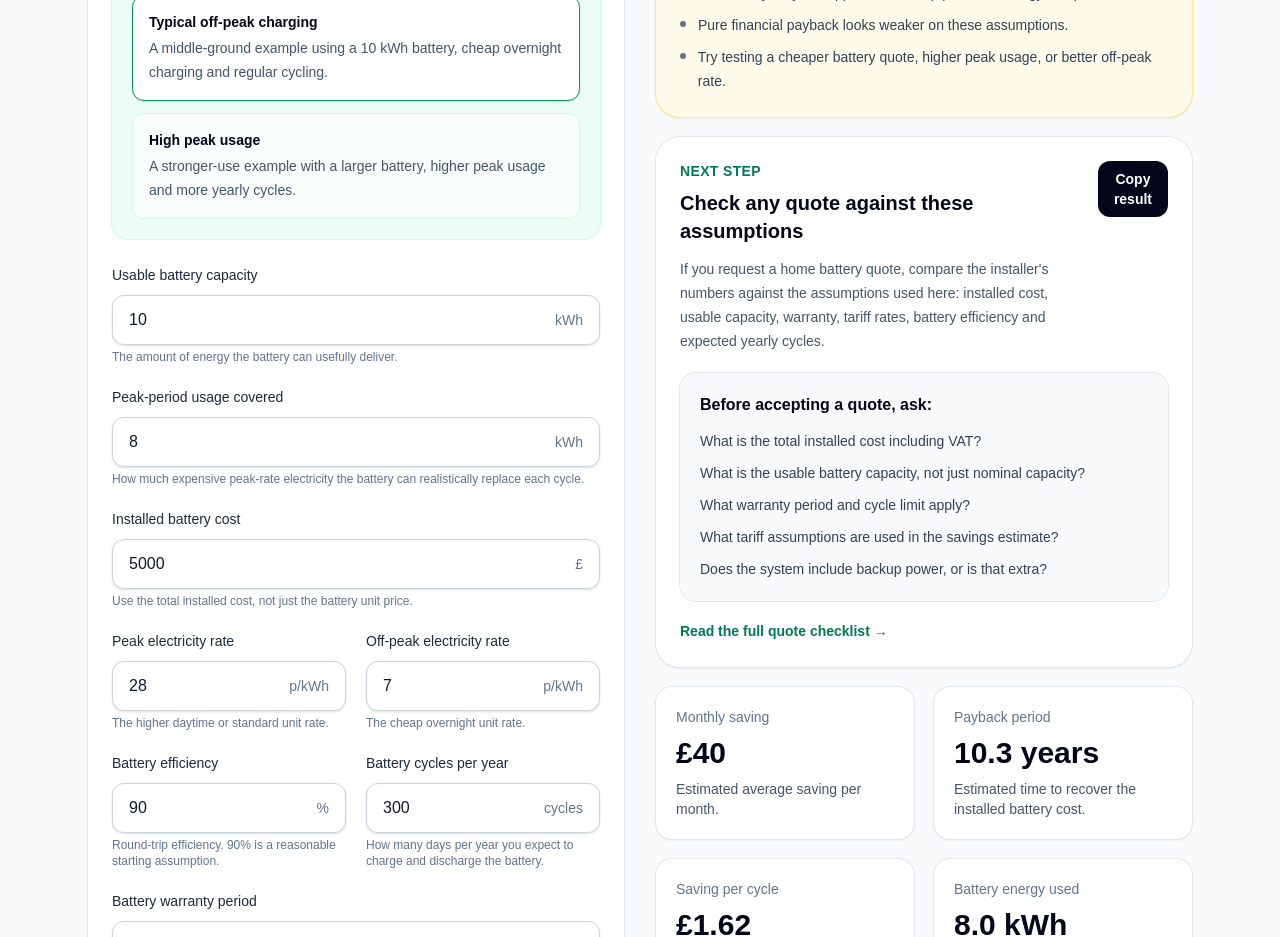
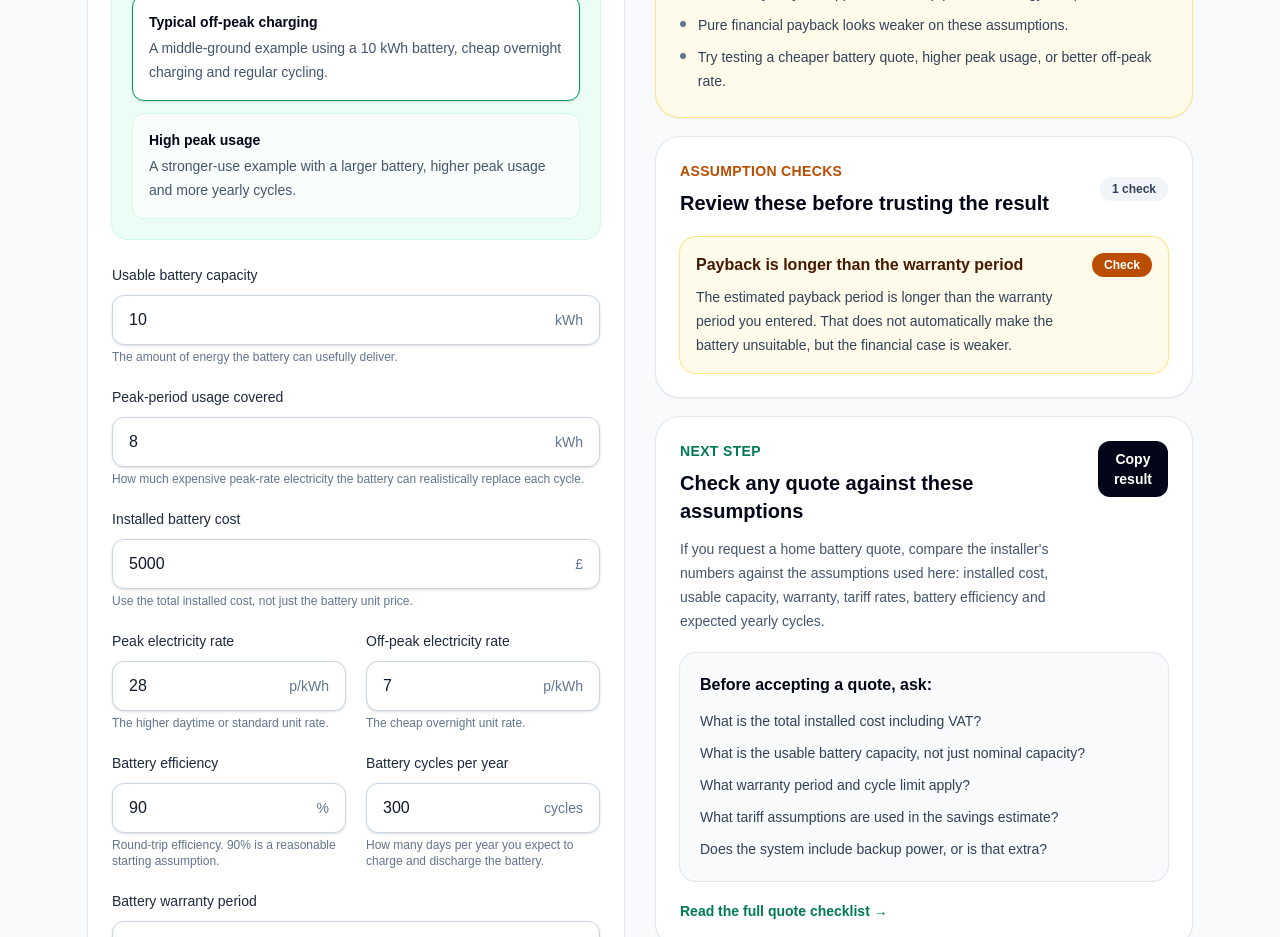
Before and after one commit to andrew-mcmanis/uk-battery-savings, a Next.js app: page / in a window 1280 px wide. Shown: the part 1740-2677 px from the top of the page. Built offline with nearby package versions, Linux system fonts and the light colour scheme.

Commit message:
Add battery calculator assumption checks

```diff
--- a/src/components/BatterySavingsCalculator.tsx
+++ b/src/components/BatterySavingsCalculator.tsx
@@ -1,11 +1,12 @@
 "use client";
 
-import { batteryPresets } from "@/data/batteryPresets";
 import {
   calculateBatterySavings,
   type BatteryCalculatorInputs,
 } from "@/lib/batteryCalculator";
+import { batteryPresets } from "@/data/batteryPresets";
 import { getBatteryVerdict } from "@/lib/batteryVerdict";
+import { getBatteryWarnings } from "@/lib/batteryWarnings";
 import { useMemo, useState } from "react";
 
 function formatCurrency(value: number) {
@@ -128,6 +129,29 @@ function getVerdictClasses(tone: string) {
   }
 }
 
+function getWarningClasses(tone: string) {
+  switch (tone) {
+    case "negative":
+      return {
+        container: "bg-red-50 ring-red-200",
+        badge: "bg-red-700 text-white",
+        text: "text-red-950",
+      };
+    case "warning":
+      return {
+        container: "bg-amber-50 ring-amber-200",
+        badge: "bg-amber-700 text-white",
+        text: "text-amber-950",
+      };
+    default:
+      return {
+        container: "bg-blue-50 ring-blue-200",
+        badge: "bg-blue-700 text-white",
+        text: "text-blue-950",
+      };
+  }
+}
+
 export default function BatterySavingsCalculator() {
   const [inputs, setInputs] = useState<BatteryCalculatorInputs>({
     batteryCapacityKwh: 10,
@@ -155,6 +179,10 @@ export default function BatterySavingsCalculator() {
   }, [inputs, results]);
 
   const verdictClasses = getVerdictClasses(verdict.tone);
+
+  const warnings = useMemo(() => {
+    return getBatteryWarnings({ inputs, results });
+  }, [inputs, results]);
 
   function applyPreset(presetId: string, presetInputs: BatteryCalculatorInputs) {
     setInputs({ ...presetInputs });
@@ -421,6 +449,61 @@ export default function BatterySavingsCalculator() {
             </ul>
           </div>
 
+          {warnings.length > 0 ? (
+            <div className="rounded-3xl bg-white p-6 shadow-sm ring-1 ring-slate-200">
+              <div className="flex flex-col gap-2 sm:flex-row sm:items-center sm:justify-between">
+                <div>
+                  <p className="text-sm font-semibold uppercase tracking-wide text-amber-700">
+                    Assumption checks
+                  </p>
+
+                  <h3 className="mt-2 text-xl font-bold text-slate-950">
+                    Review these before trusting the result
+                  </h3>
+                </div>
+
+                <span className="inline-flex w-fit rounded-full bg-slate-100 px-3 py-1 text-xs font-semibold text-slate-700">
+                  {warnings.length} check{warnings.length === 1 ? "" : "s"}
+                </span>
+              </div>
+
+              <div className="mt-5 space-y-3">
+                {warnings.map((warning) => {
+                  const warningClasses = getWarningClasses(warning.tone);
+
+                  return (
+                    <div
+                      key={warning.id}
+                      className={`rounded-2xl p-4 ring-1 ${warningClasses.container}`}
+                    >
+                      <div className="flex flex-col gap-3 sm:flex-row sm:items-start sm:justify-between">
+                        <div>
+                          <h4 className={`font-semibold ${warningClasses.text}`}>
+                            {warning.title}
+                          </h4>
+
+                          <p className="mt-2 text-sm leading-6 text-slate-700">
+                            {warning.message}
+                          </p>
+                        </div>
+
+                        <span
+                          className={`inline-flex w-fit rounded-full px-3 py-1 text-xs font-semibold ${warningClasses.badge}`}
+                        >
+                          {warning.tone === "negative"
+                            ? "Important"
+                            : warning.tone === "warning"
+                              ? "Check"
+                              : "Note"}
+                        </span>
+                      </div>
+                    </div>
+                  );
+                })}
+              </div>
+            </div>
+          ) : null}
+
           <div className="rounded-3xl bg-white p-6 shadow-sm ring-1 ring-slate-200">
             <div className="flex flex-col gap-4 sm:flex-row sm:items-start sm:justify-between">
               <div>
--- /dev/null
+++ b/src/lib/batteryWarnings.ts
@@ -0,0 +1,90 @@
+import type {
+  BatteryCalculatorInputs,
+  BatteryCalculatorResults,
+} from "@/lib/batteryCalculator";
+
+export type BatteryWarningTone = "warning" | "negative" | "info";
+
+export type BatteryWarning = {
+  id: string;
+  tone: BatteryWarningTone;
+  title: string;
+  message: string;
+};
+
+type BatteryWarningArgs = {
+  inputs: BatteryCalculatorInputs;
+  results: BatteryCalculatorResults;
+};
+
+export function getBatteryWarnings({
+  inputs,
+  results,
+}: BatteryWarningArgs): BatteryWarning[] {
+  const warnings: BatteryWarning[] = [];
+
+  if (inputs.offPeakRatePence >= inputs.peakRatePence) {
+    warnings.push({
+      id: "off-peak-not-cheaper",
+      tone: "negative",
+      title: "Off-peak rate is not cheaper",
+      message:
+        "The off-peak rate should normally be lower than the peak rate. If it is the same or higher, charging a battery from the grid is unlikely to save money.",
+    });
+  }
+
+  if (inputs.peakUsageCoveredKwh > inputs.batteryCapacityKwh) {
+    warnings.push({
+      id: "peak-usage-exceeds-battery",
+      tone: "warning",
+      title: "Peak usage is higher than battery capacity",
+      message:
+        "The calculator caps useful battery energy at the usable battery capacity. A battery cannot cover more peak-period usage than it can store.",
+    });
+  }
+
+  if (
+    inputs.batteryCapacityKwh > 0 &&
+    inputs.peakUsageCoveredKwh < inputs.batteryCapacityKwh * 0.5
+  ) {
+    warnings.push({
+      id: "battery-possibly-oversized",
+      tone: "info",
+      title: "Battery may be oversized for useful peak usage",
+      message:
+        "Your useful peak-period usage is less than half the battery capacity. A smaller or cheaper battery may produce a better payback estimate.",
+    });
+  }
+
+  if (inputs.cyclesPerYear < 150) {
+    warnings.push({
+      id: "low-cycles",
+      tone: "warning",
+      title: "Low yearly battery use",
+      message:
+        "A low number of yearly cycles reduces annual savings. Battery payback usually improves when the battery is used regularly.",
+    });
+  }
+
+  if (results.paybackYears !== null && results.paybackYears > inputs.warrantyYears) {
+    warnings.push({
+      id: "payback-longer-than-warranty",
+      tone: "warning",
+      title: "Payback is longer than the warranty period",
+      message:
+        "The estimated payback period is longer than the warranty period you entered. That does not automatically make the battery unsuitable, but the financial case is weaker.",
+    });
+  }
+
+  if (results.annualSaving <= 0) {
+    warnings.push({
+      id: "no-positive-saving",
+      tone: "negative",
+      title: "No positive saving from these assumptions",
+      message:
+        "The current values do not produce a positive annual saving. Try a lower off-peak rate, higher peak rate, lower installed cost, or more useful peak-period usage.",
+    });
+  }
+
+  return warnings;
+}
```
